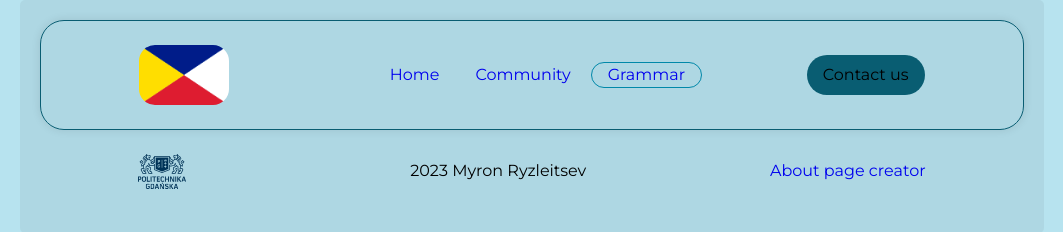
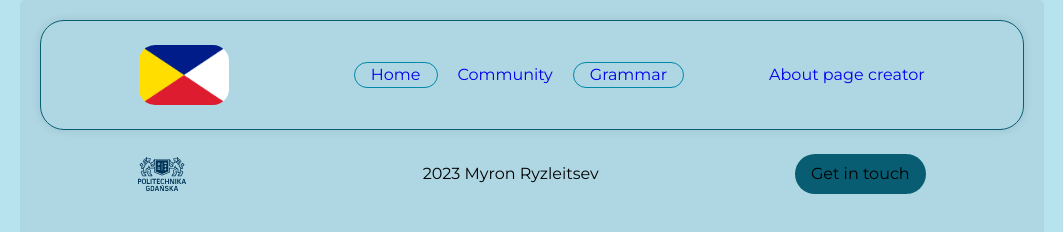
Before and after one commit to mryzleitsev/mezduslovjansky-jezyk, a plain HTML site: page Grammar.html in a window 1280 px wide. Shown: the whole page, without its empty margins (108-1171 px from the left). Drawn offline with Linux system fonts and the light colour scheme.

Commit message:
some changes

```diff
--- a/Grammar.html
+++ b/Grammar.html
@@ -12,12 +12,13 @@
     <img class="logo" src="res/Interslavic.png" alt="flag">
     <nav>
       <ul class="nav__links">
-        <li><a href="Index.html">Home</a></li>
+        <li class="chosen"><a href="Index.html">Home</a></li>
         <li><a href="Community.html">Community</a></li>
         <li class="chosen"><a href="Grammar.html">Grammar</a></li>
       </ul>
     </nav>
-    <a class="cta" href="Contact-us.html"><button>Contact us</button></a>
+    <a href="https://mryzleitsev.space/" style="text-decoration: none">About page creator</a>
+
   </header>
   <main>
 
@@ -27,8 +28,7 @@
     <ul>
       <li>2023 Myron Ryzleitsev</li>
     </ul>
-    <a href="https://mryzleitsev.space/" style="text-decoration: none">About page creator</a>
-  </footer>
+    <a class="cta" href="Contact.html"><button>Get in touch</button></a>  </footer>
 </div>
 </body>
 </html>
```
Also changed, not shown: Community.html (+3 -3 lines), Contact.html (renamed from Contact-us.html, +0 -1 lines), Index.html (+3 -3 lines).
